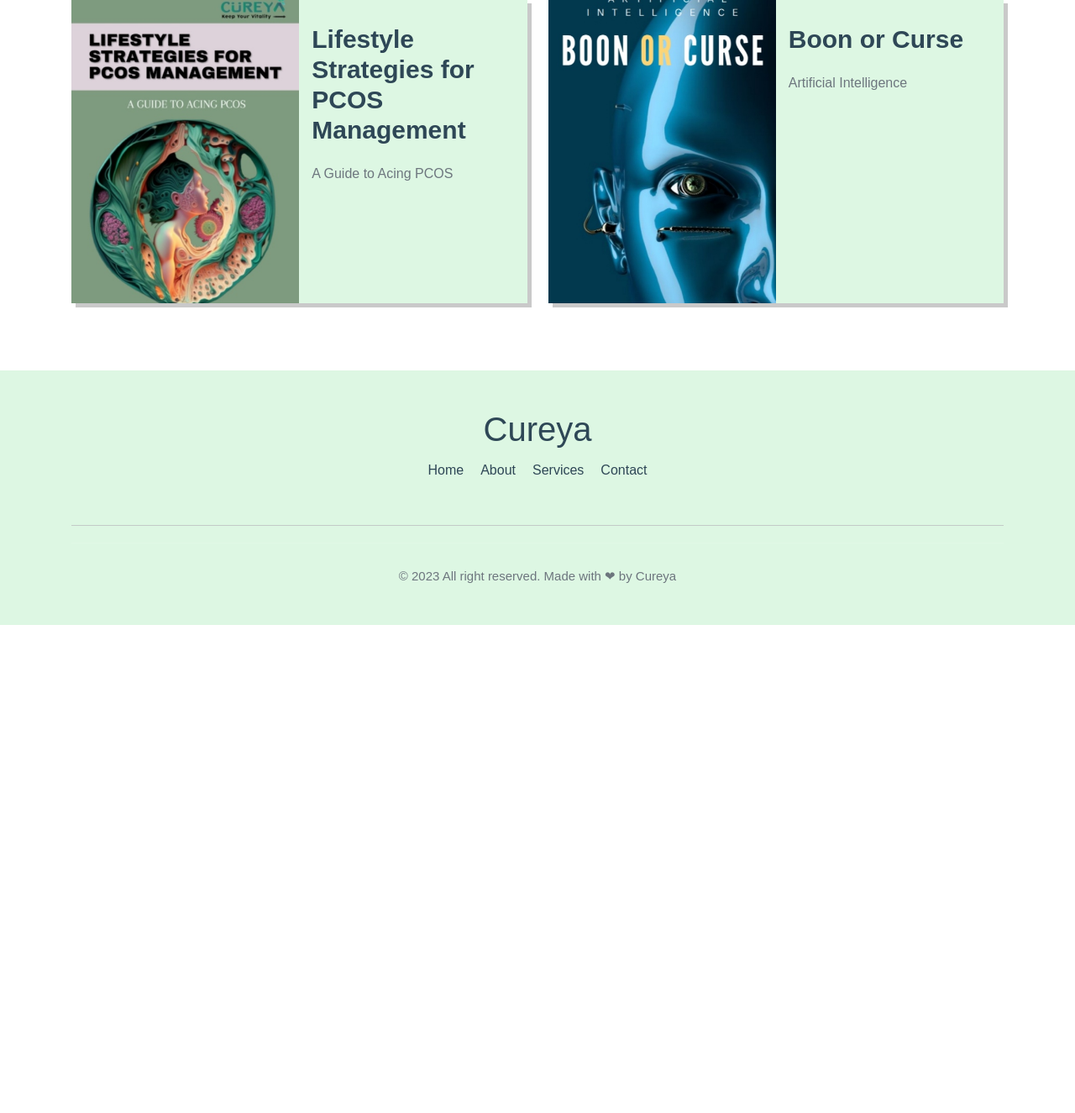
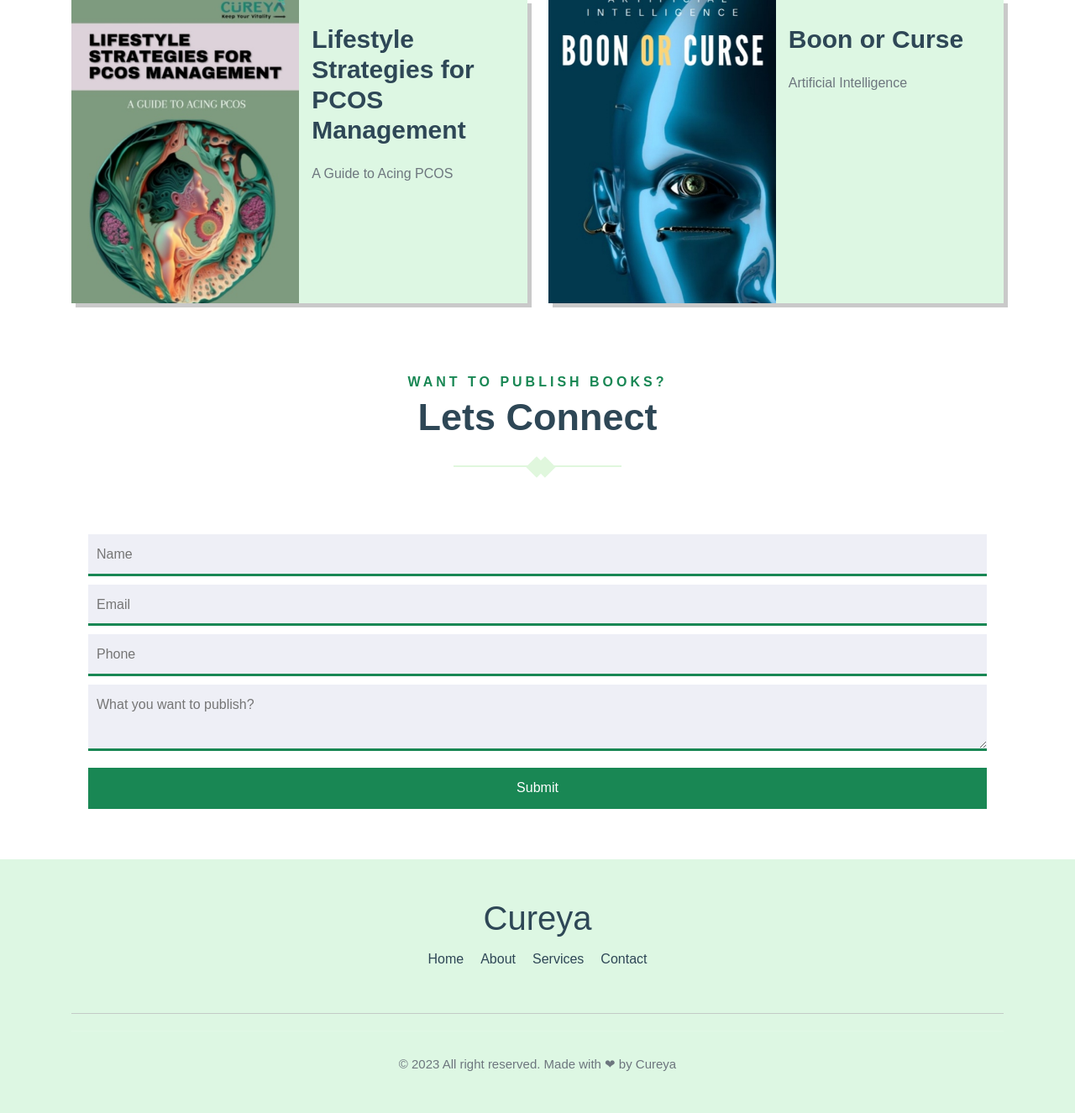
Before and after one commit to suyashl13/Cureya-Site, a Django app: page /books/ in a window 1280 px wide. Shown: the part 2784-4109 px from the top of the page at 84% size. Before the commit the page ends 3528 px from the top, so only its background shows below. Run offline with Django 4.2, Linux system fonts and the light colour scheme.

Commit message:
add: suggested changes

```diff
--- a/cureya/admin.py
+++ b/cureya/admin.py
@@ -1,5 +1,5 @@
 from django.contrib import admin
-from .models import PatientAppointment, Message, TeamMember, Section, Content
+from .models import PatientAppointment, Message, TeamMember, Section, Content, PublishBookResponse
 
 # Register your models here.
 admin.site.register(PatientAppointment)
@@ -7,3 +7,4 @@ admin.site.register(Message)
 admin.site.register(TeamMember)
 admin.site.register(Section)
 admin.site.register(Content)
+admin.site.register(PublishBookResponse)
--- a/cureya/views.py
+++ b/cureya/views.py
@@ -3,7 +3,7 @@ from uuid import UUID
 from django.core.handlers.asgi import ASGIRequest
 from django.shortcuts import render
 from datetime import datetime
-from .models import PatientAppointment, Message, TeamMember, Section, Content
+from .models import PatientAppointment, Message, TeamMember, Section, Content, PublishBookResponse
 
 
 # Create your views here.
@@ -114,4 +114,16 @@ def contact(request: ASGIRequest):
 
 
 def books(request: ASGIRequest):
-    return render(request, 'books.html')
+    if request.method == 'POST':
+        try:
+            PublishBookResponse(
+                name=request.POST['full-name'],
+                email=request.POST['email'],
+                phone=request.POST['phone'],
+                publish_information=request.POST['information']
+            ).save()
+            return render(request, 'books.html', {'msg': 'Submitted Successfully'})
+        except Exception as e:
+            return render(request, 'books.html', {'msg': None})
+
+    return render(request, 'books.html', {'msg': None})
--- a/static/books/css/style.css
+++ b/static/books/css/style.css
@@ -1372,3 +1372,28 @@ textarea.input-field {
   color: var(--primary);
 }
 }
+
+.contact-form {
+    background-color: white;
+    padding: 2rem;
+}
+
+.form-field {
+    display: block;
+    border: none;
+    background-color: var(--ghost-white);
+    margin-bottom: 1rem;
+    border-bottom: solid var(--old-rose);
+    padding: 1rem 0.8rem 0.8rem 1rem;
+}
+
+.form-field-btn {
+    margin-top: 2rem;
+    margin-bottom: 4rem;
+    padding: 1rem;
+    background-color: var(--old-rose);
+    display: block;
+    width: 100%;
+    color: white;
+    text-weight: bold;
+}
--- a/static/books/js/script.js
+++ b/static/books/js/script.js
@@ -15,8 +15,6 @@ const addEventOnelem = function (elem, type, callback) {
     elem.addEventListener(type, callback);
   }
 }
-
-
 
 /**
  * toggle navbar
--- a/templates/about.html
+++ b/templates/about.html
@@ -167,7 +167,7 @@
 
 
 
-    <!-- ======= Services Section ======= -->
+    <!-- Services Section -->
     <section id="services" class="services ">
       <div class="container">
           <h2 data-aos="fade-up" class="text-center my-5">Services</h2>
@@ -218,7 +218,7 @@
       </div>
     </section><!-- End Services Section -->
 
-    <!-- ======= Values Section ======= -->
+    <!-- Values Section -->
     <section id="values" class="values">
       <div class="container">
 
--- a/templates/books.html
+++ b/templates/books.html
@@ -75,8 +75,7 @@
             <p class="section-text">Healthy eating is essential for maintaining a healthy body and  mind. It is a critical component of a healthy lifestyle and can help prevent chronic diseases such as heart disease, diabetes, and obesity. The food we eat plays a significant role in determining our health status. A balanced diet that includes a variety of nutrient dense
               foods is key to maintaining good health.
             </p>
-            <button type="submit" class="btn btn-primary">Buy Now</button>
-
+            <button id="healthy-eating-btn" onclick="onOpen('https://play.google.com/store/books/details?id=DrSxEAAAQBAJ&pli=1')" class="btn btn-primary" type="button">Buy Now</button>
           </div>
 
           <div class="hero-banner has-before">
@@ -106,9 +105,7 @@
             <p class="section-text">Mental health management is essential for overall well-being and quality of life. Mental health affects every aspect of a person's life, including physical health, relationships, work, and daily activities. Mental health management involves taking care of one's mental health by adopting healthy habits, seeking professional help when needed, and
                 practicing self-care. The importance of mental health management cannot be overstated. Mental health disorders such as anxiety, depression, and bipolar disorder can affect anyone, regardless of age, gender, or background. These disorders can cause a range of symptoms, including feelings of sadness, fear, worry, and irritability. They can also cause physical symptoms such as headaches, fatigue, and digestive issues.
             </p>
-            <form action="https://play.google.com/store/books/details?id=DrSxEAAAQBAJ&pli=1" method="get" target="_blank">
-              <button type="submit" class="btn btn-primary">Buy Now</button>
-            </form>
+               <button id="healthy-eating-btn" onclick="onOpen('https://www.amazon.in/dp/B0BXY72XV1/ref=tmm_kin_swatch_0?_encoding=UTF8&qid=&sr')" class="btn btn-primary" type="button">Buy Now</button>
 
           </div>
 
@@ -170,8 +167,6 @@
                 </figure>
 
                 <div class="card-content">
-
-
 
                   <h3 class="h3 card-title">Biomimcry</h3>
 
@@ -236,6 +231,31 @@
       </section>
 
 
+      <section>
+        <div class="container">
+          <p class="section-subtitle">Want to publish books?</p>
+
+          <h2 class="h2 section-title has-underline">
+            Lets Connect
+            <span class="span has-before"></span>
+          </h2>
+
+          <form class="contact-form" method="post">
+            {% csrf_token %}
+            <input name="full-name" type="text" class="form-field" placeholder="Name" required>
+            <input name="email" type="email" class="form-field" placeholder="Email" required>
+            <input name="phone" maxlength="12" type="text" class="form-field" placeholder="Phone" required>
+            <textarea name="information" type="text" class="form-field" placeholder="What you want to publish?" required></textarea>
+            {% if msg %}
+              <button type="submit" disabled class="form-field-btn">{{ msg }}</button>
+            {% else %}
+              <button type="submit" class="form-field-btn">Submit</button>
+            {% endif %}
+          </form>
+        </div>
+      </section>
+
+
   <!--
     - #FOOTER
   -->
@@ -280,7 +300,11 @@
 
 
 
-
+  <script>
+    function onOpen(openLink) {
+      window.open(openLink, "_blank");
+    }
+  </script>
 
   <!--
     - custom js link
```
Also changed, not shown: cureya/models.py (+13 -0 lines), cureya/migrations/0008_publishbookresponse.py (added), db.sqlite3, media/team/do1.png (added), media/team/do2.jpg (added), media/team/do3.png (added), media/team/do7_8rp9p7T.jpg (added).
